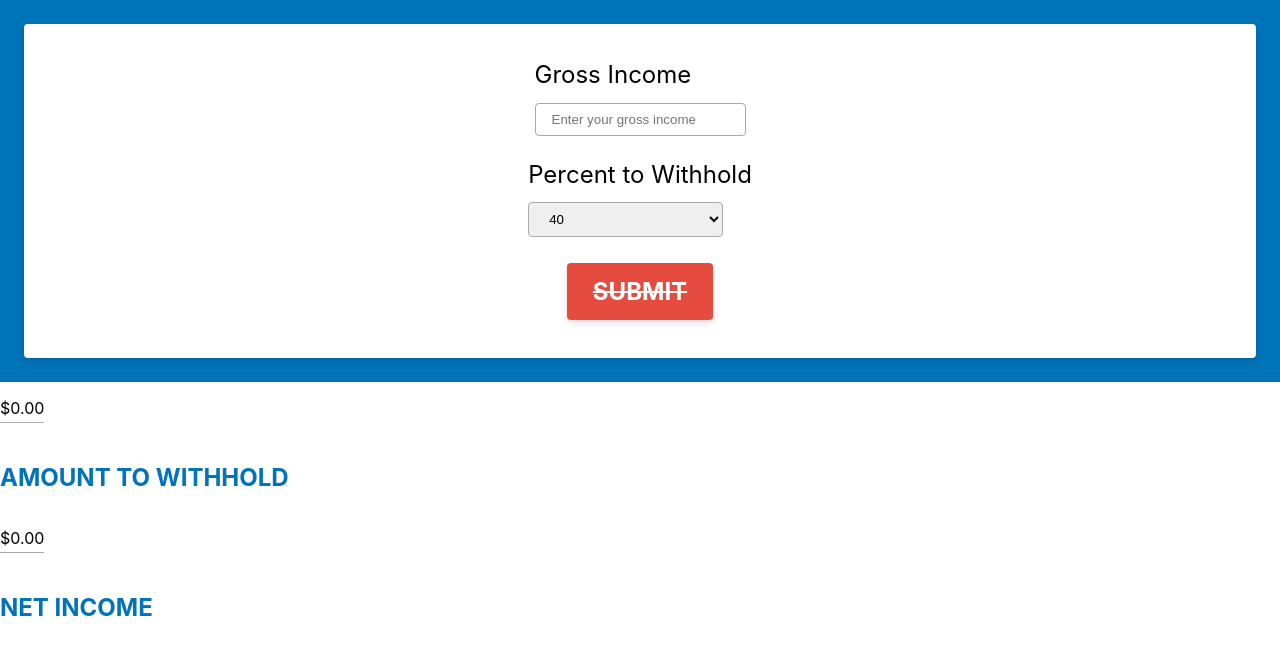
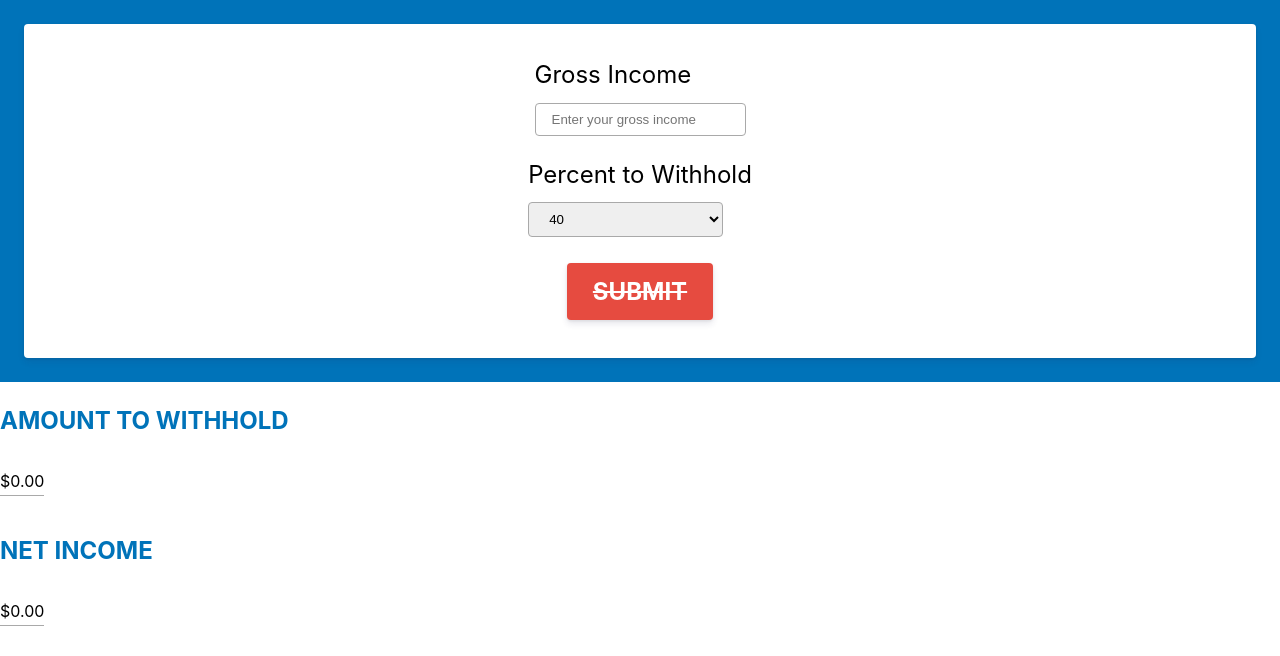
Before and after one commit to adriantoddross/set-aside, a React (Create React App) app: page / in a window 1280 px wide. Shown: the top 656 px of the page. Built offline with nearby package versions, Linux system fonts and the light colour scheme.

Commit message:
display headers before amount

```diff
--- a/src/Components/IncomeDisplay.jsx
+++ b/src/Components/IncomeDisplay.jsx
@@ -4,8 +4,8 @@ import './IncomeDisplay.css';
 export default function incomeDisplay(props) {
      return (
          <div className="income-display">
+             <h2>{props.description}</h2>
              <p>{props.amount}</p>
-             <h2>{props.description}</h2>
          </div>
      );
 }
```
